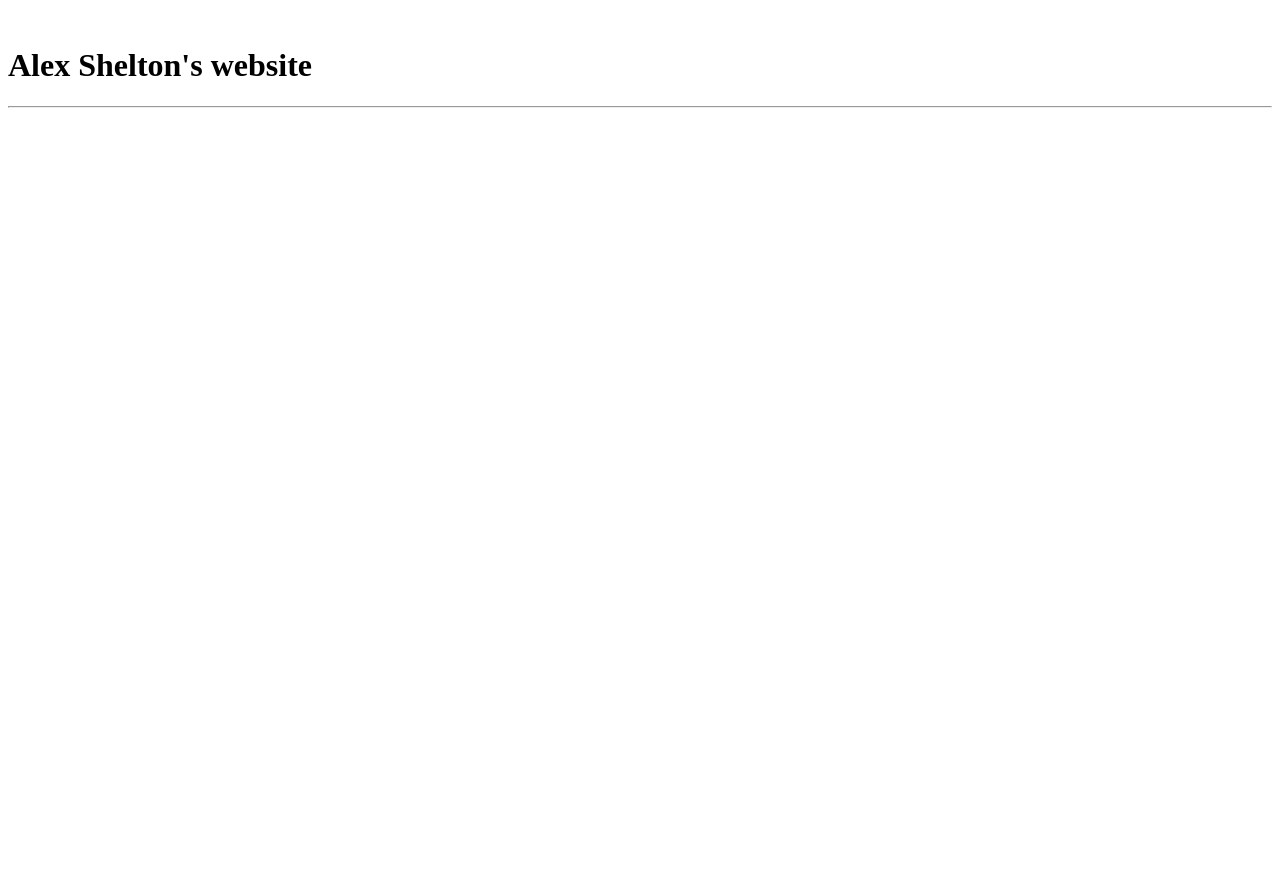
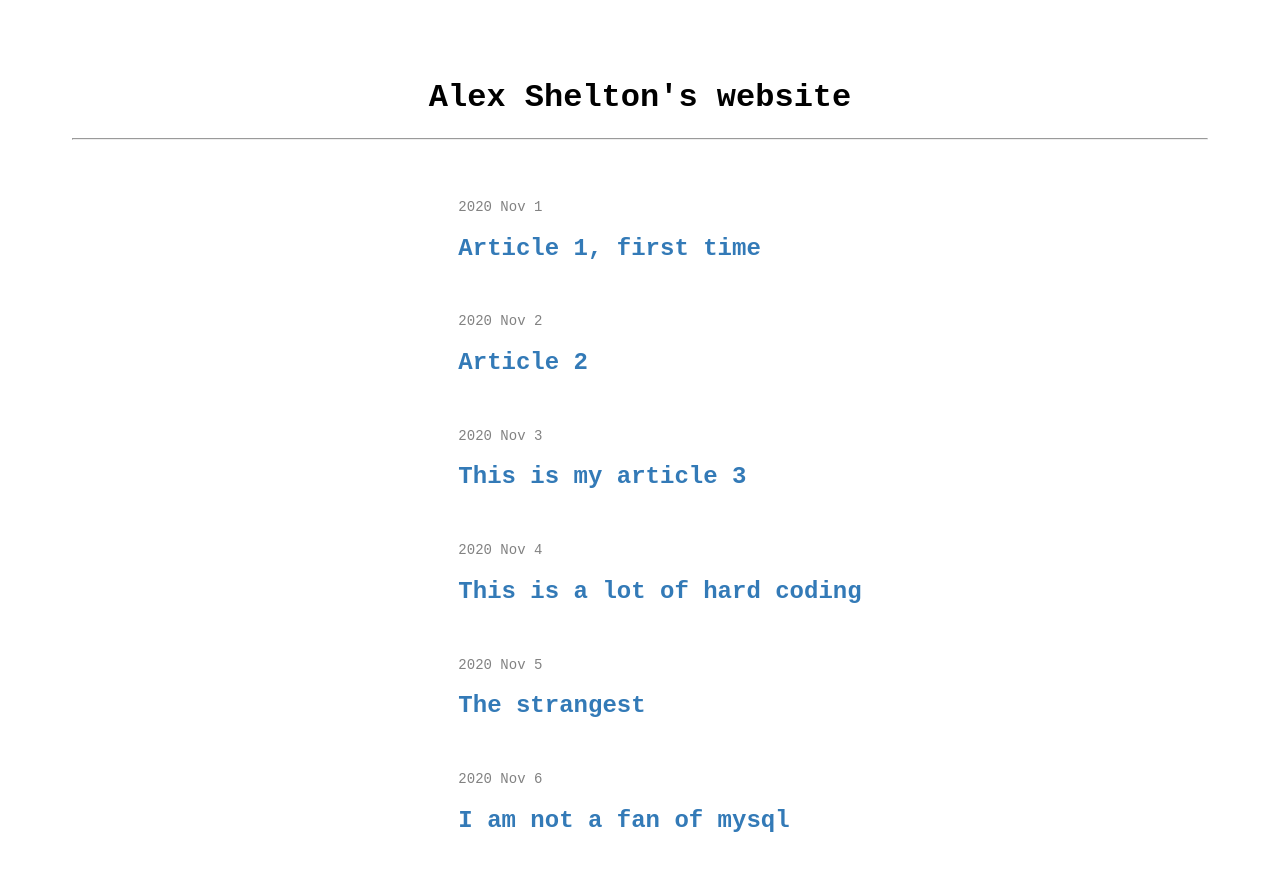
Before and after one commit to alexshelto/lightweight-blog, a website: page app/public/index.html in a window 1280 px wide. Before the commit the page ends 800 px from the top, so only its background shows below. Drawn offline with Linux system fonts and the light colour scheme.

Commit message:
simple styling on home page

```diff
--- a/app/index.js
+++ b/app/index.js
@@ -10,7 +10,7 @@ const port = 3000
 
 
 
-
+app.use(express.static(__dirname + '/public')); //for style sheet?
 
 
 
--- a/app/public/index.html
+++ b/app/public/index.html
@@ -5,6 +5,8 @@
 <head>
   <meta charset="UTF-8">
   <meta name="viewport" content="width=device-width, initial-scale=1.0">
+  <link rel="stylesheet" type="text/css" href="style.css">
+
   <title>Blog Template</title>
 </head>
 <body>
@@ -14,7 +16,54 @@
   <br>
 
   <!-- unordered list contains all of the posts from the db -->
-  <ul class='post-list' style='padding-left: 0'></ul>
+  <div class="flexbox">
+    <ul class='post-list' >
+      <li class="post-item">
+        <span class="post-meta">2020 Nov 1</span>
+          <h3>
+            <a class="post-link" href='/general/2020/11/1/Title.html'>Article 1, first time</a>
+          </h3>
+      </li>
 
+      <li class="post-item">
+        <span class="post-meta">2020 Nov 2</span>
+          <h3>
+            <a class="post-link" href='/general/2020/11/2/Title.html'>Article 2</a>
+          </h3>
+      </li>
+
+      <li class="post-item">
+        <span class="post-meta">2020 Nov 3</span>
+          <h3>
+            <a class="post-link" href='/general/2020/11/3/Title.html'>This is my article 3</a>
+          </h3>
+      </li>
+
+
+      <li class="post-item">
+        <span class="post-meta">2020 Nov 4</span>
+          <h3>
+            <a class="post-link" href='/general/2020/11/2/Title.html'>This is a lot of hard coding</a>
+          </h3>
+      </li>
+
+
+      <li class="post-item">
+        <span class="post-meta">2020 Nov 5</span>
+          <h3>
+            <a class="post-link" href='/general/2020/11/2/Title.html'>The strangest </a>
+          </h3>
+      </li>
+
+
+      <li class="post-item">
+        <span class="post-meta">2020 Nov 6</span>
+          <h3>
+            <a class="post-link" href='/general/2020/11/2/Title.html'>I am not a fan of mysql</a>
+          </h3>
+      </li>
+
+    </ul>
+    </div>
 </body>
 </html>
--- /dev/null
+++ b/app/public/style.css
@@ -0,0 +1,44 @@
+
+body {
+  padding:2em 5%;
+  font-family: "Courier New", Courier, monospace;
+  /* font-family: Verdana, Geneva, sans-serif; */
+}
+
+
+.flexbox {
+  display:flex;
+  justify-content:center;
+  align-items:center;
+  flex-wrap: nowrap;
+  flex-direction: column; /* might not need */
+
+}
+
+.flexbox .post-item {
+  padding:1em;
+}
+
+.post-item {
+  list-style-type: none;
+}
+
+.post-link {
+  background-color: transparent;
+  color: #337ab7;
+  text-decoration: none;
+  font-size: 24px;
+}
+
+.post-link:hover {
+  text-decoration: underline;
+  color: #1db397;
+}
+.post-meta {
+  font-size: 14px;
+  color: #828282;
+}
+
+h1 {
+  text-align: center;
+}
```
